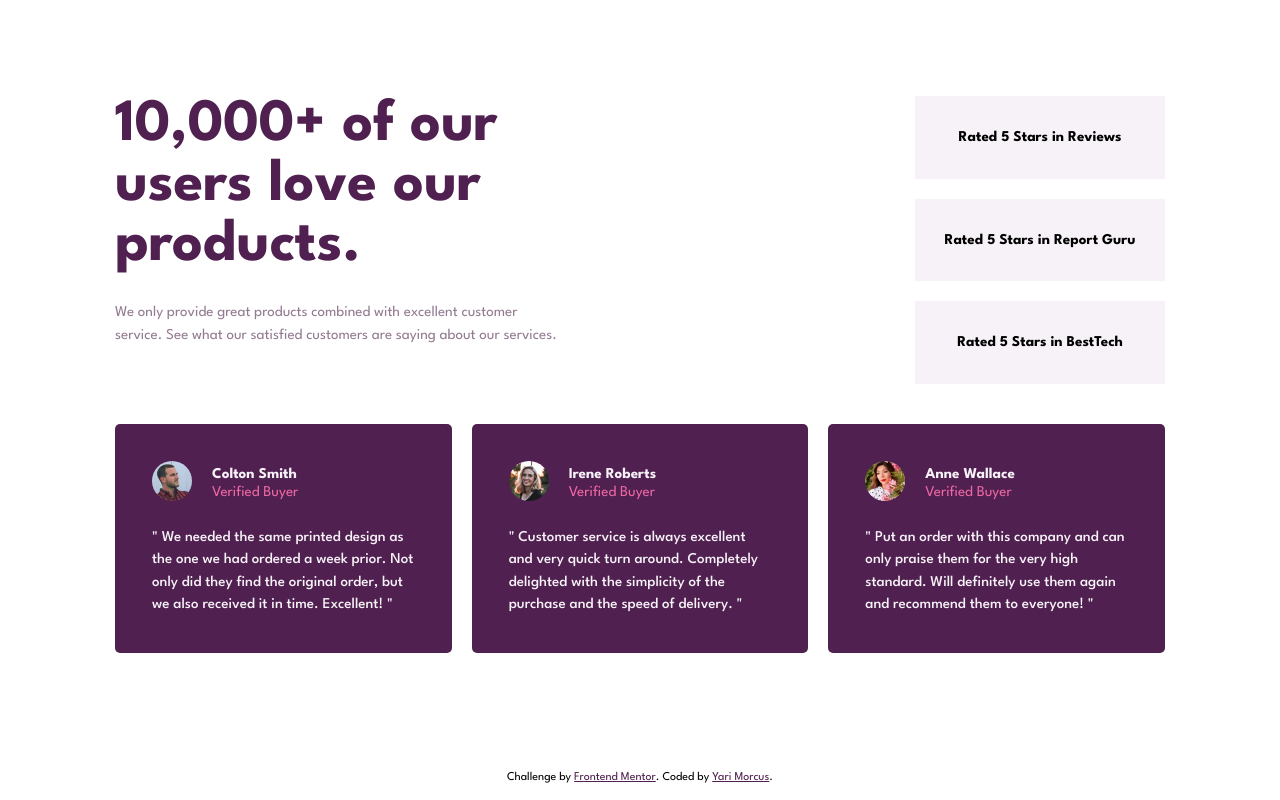
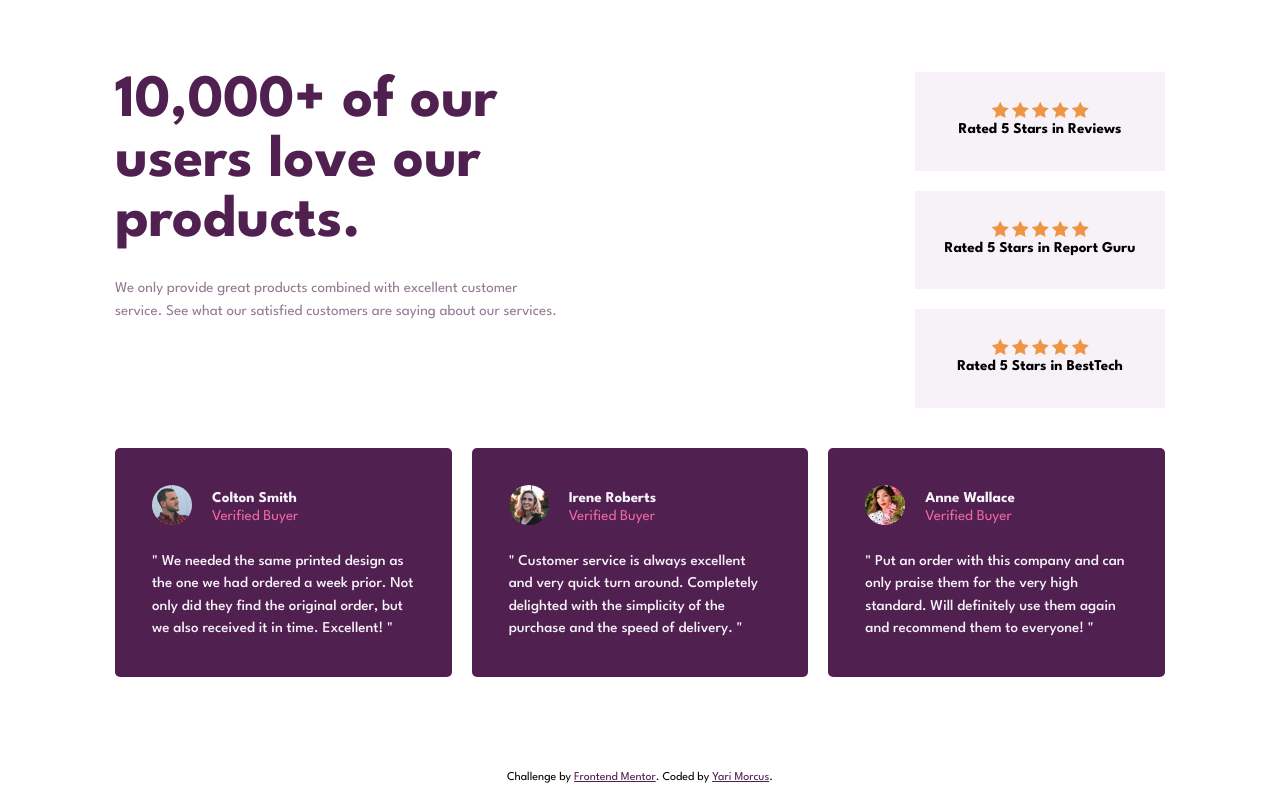
Before and after one commit to YariMorcus/social-proof-section, a website: page index.html in a window 1280 px wide. Drawn offline with Linux system fonts and the light colour scheme.

Commit message:
Add stars (rating)

```diff
--- a/scss/layouts/_rating.scss
+++ b/scss/layouts/_rating.scss
@@ -45,7 +45,19 @@
         }
 
         &::before {
-
+            content: "";
+            display: block;
+            margin: 0 auto;
+            height: 16px;
+            width: 9.7rem; // ( 17 (width image in px) * 5 (nr. of images) ) + (3 (whitespace in px between images) * 4 (nr. of whitespace) )
+            background-image:
+                url("../img/icon-star.svg"),
+                url("../img/icon-star.svg"),
+                url("../img/icon-star.svg"),
+                url("../img/icon-star.svg"),
+                url("../img/icon-star.svg");
+            background-repeat: no-repeat;
+            background-position: 0, 2rem, 4rem, 6rem, 8rem;
         }
 
         &:not(:last-child) {
```
Also changed, not shown: css/main.css.
